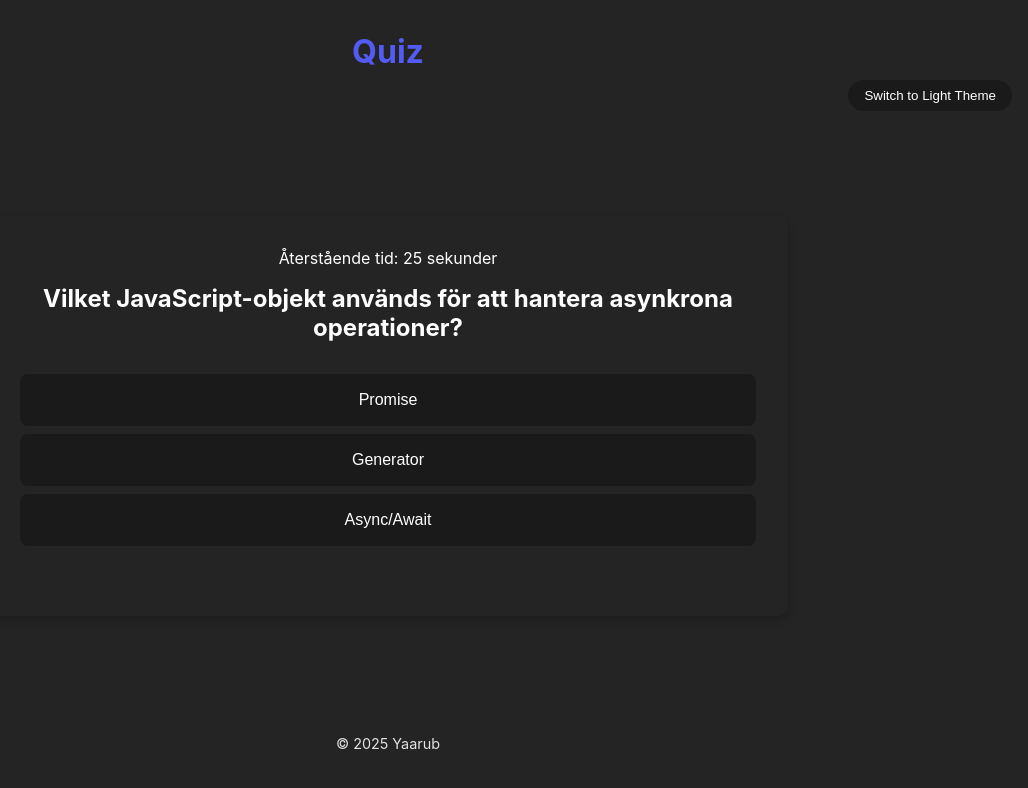
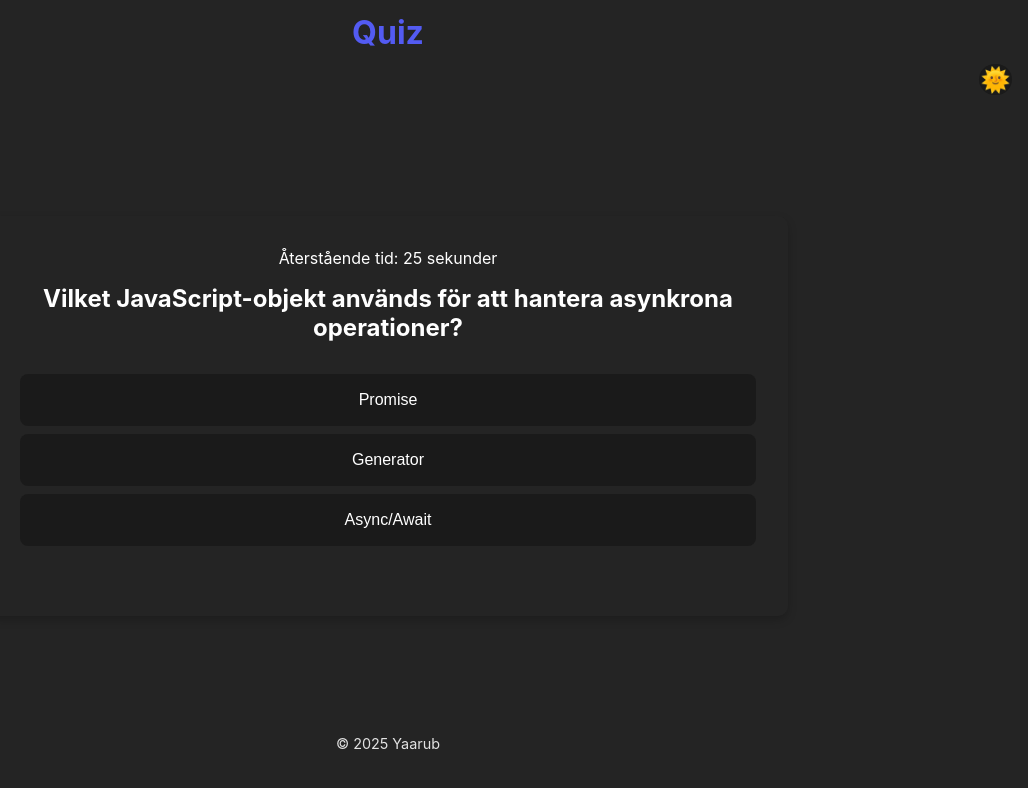
Before and after one commit to Yaarub-N/Quiz, a React (Vite) app: page / in a window 1280 px wide. Shown: the top 788 px of the page, without its empty margins (252-1280 px from the left). Built offline with nearby package versions, Linux system fonts and the light colour scheme.

Commit message:
Add h1 quez position and add emojis to the switch button

```diff
--- a/src/components/App.jsx
+++ b/src/components/App.jsx
@@ -18,7 +18,7 @@ const App = () => {
     <div className="app">
       <header>
         <button className="theme-switch" onClick={handleThemeToggle}>
-          {isDarkTheme ? "Switch to Light Theme" : "Switch to Dark Theme"}
+          {isDarkTheme ? "🌞" : "🌙"}
         </button>
       </header>
       <main>
--- a/src/styles/App.css
+++ b/src/styles/App.css
@@ -8,10 +8,10 @@
   --background-color: #ffffff;
   --primary-text-color: #213547;
   --secondary-text-color: #646cff;
-  --button-background: #f9f9f9;
+  --button-background: #eee;
   --button-text: #213547;
   --button-border: transparent;
-  --button-hover-background: #e3e3e3;
+  --button-hover-background: #aaa;
   --button-hover-border: #646cff;
 }
 
@@ -55,6 +55,12 @@ main {
   flex: 1;
 }
 
+main > h1 {
+  position: absolute;
+  transform: translate(-50%, -50%);
+  left: 50%;
+}
+
 .quiz {
   color: var(--button-hover-border);
 }
@@ -69,9 +75,10 @@ footer {
 /* Temaväxlarens stil */
 .theme-switch {
   position: absolute;
-  top: 3rem;
+  top: 2rem;
   right: 1rem;
-  padding: 0.5rem 1rem;
+  padding: 0.1rem;
+  font-size: 1.5rem;
   background-color: var(--button-background);
   color: var(--button-text);
   border: none;
```
